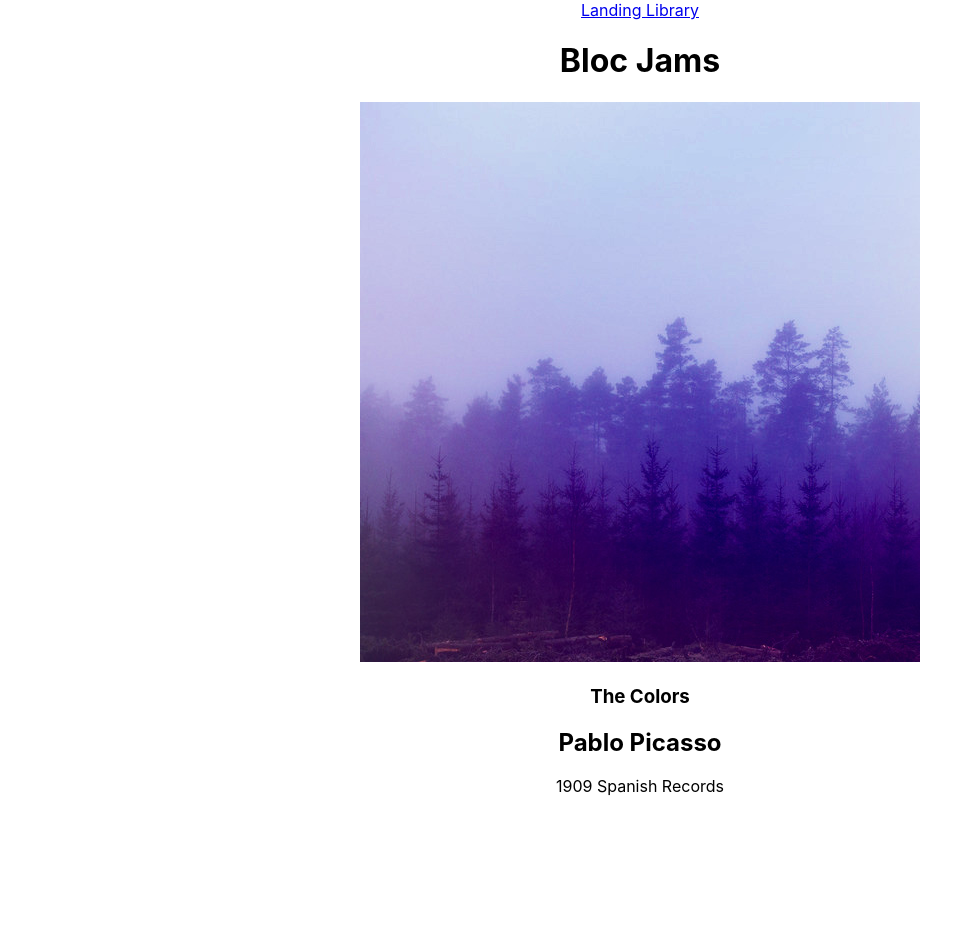
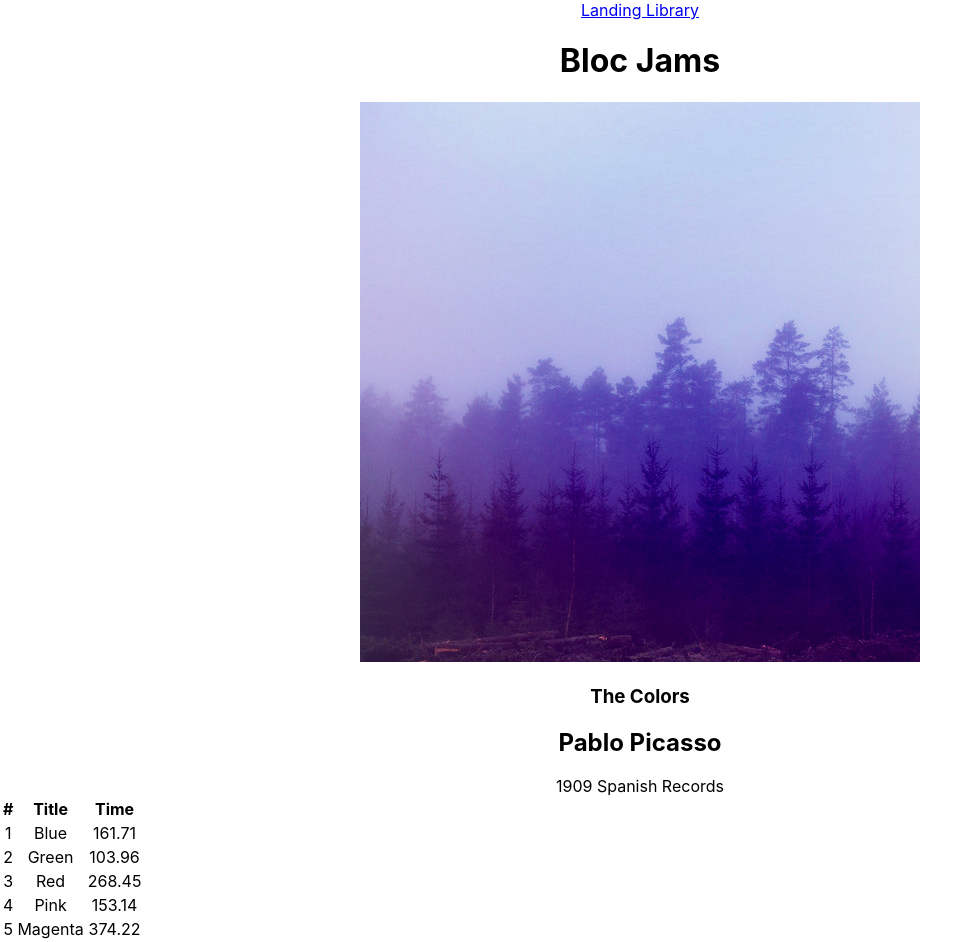
Before and after one commit to EatYourVegetables/bloc-jams-react, a React (Create React App) app: page /album/the-colors in a window 1280 px wide. Shown: the whole page, without its empty margins (0-980 px from the left). Before the commit the page ends 800 px from the top, so only its background shows below. Built offline with nearby package versions, Linux system fonts and the light colour scheme.

Commit message:
assignment-6-components-album: complete

```diff
--- a/src/components/Album.js
+++ b/src/components/Album.js
@@ -12,6 +12,7 @@ class Album extends Component{
         this.state = {
             album: album
         };
+
     }
 
     render(){
@@ -25,6 +26,29 @@ class Album extends Component{
                     <div id="release-info">{this.state.album.releaseInfo}</div>
                 </div>
             </section>
+            <table id="song-list">
+                <colgroup>
+                    <col id="song-number-column" />
+                    <col id="song-title-column" />
+                    <col id="song-duration-column" />
+                </colgroup>
+                <thead>
+                    <tr>
+                        <th>#</th>
+                        <th>Title</th>
+                        <th>Time</th>
+                    </tr>
+                </thead>
+                <tbody>
+                    {this.state.album.songs.map((song, index) =>
+                        <tr key={index}>
+                            <td>{index + 1}</td>
+                            <td>{song.title}</td>
+                            <td>{song.duration}</td>
+                        </tr>
+                    )}
+                </tbody>
+            </table>
         </section>
        );
     }
```
